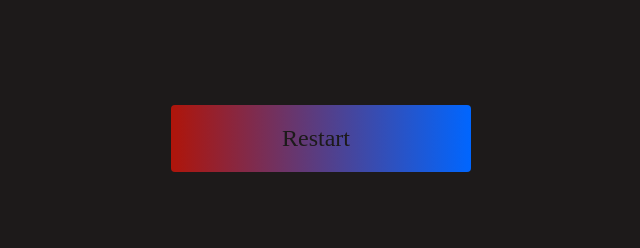
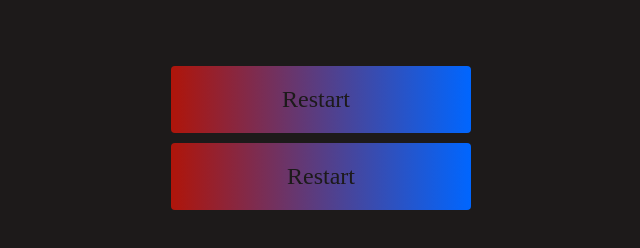
Before and after one commit to Sav2234/timedquiz, a plain HTML site: page highscores.html in a window 1280 px wide. Shown: the part 354-602 px from the top of the page, without its empty margins (319-959 px from the left). Drawn offline with Linux system fonts and the light colour scheme.

Commit message:
Update highscores.html

```diff
--- a/highscores.html
+++ b/highscores.html
@@ -13,6 +13,7 @@
             <h1 id="finalScore">Leaderboard</h1>
             <ul id="highScoresList"></ul>
             <a href="/" class="btn">Restart<i class="fas fa-home"></i></a>
+            <a href="game.html" class="btn">Restart</a>
         </div>
     </div>
     <script src="highscores.js"></script>
```
